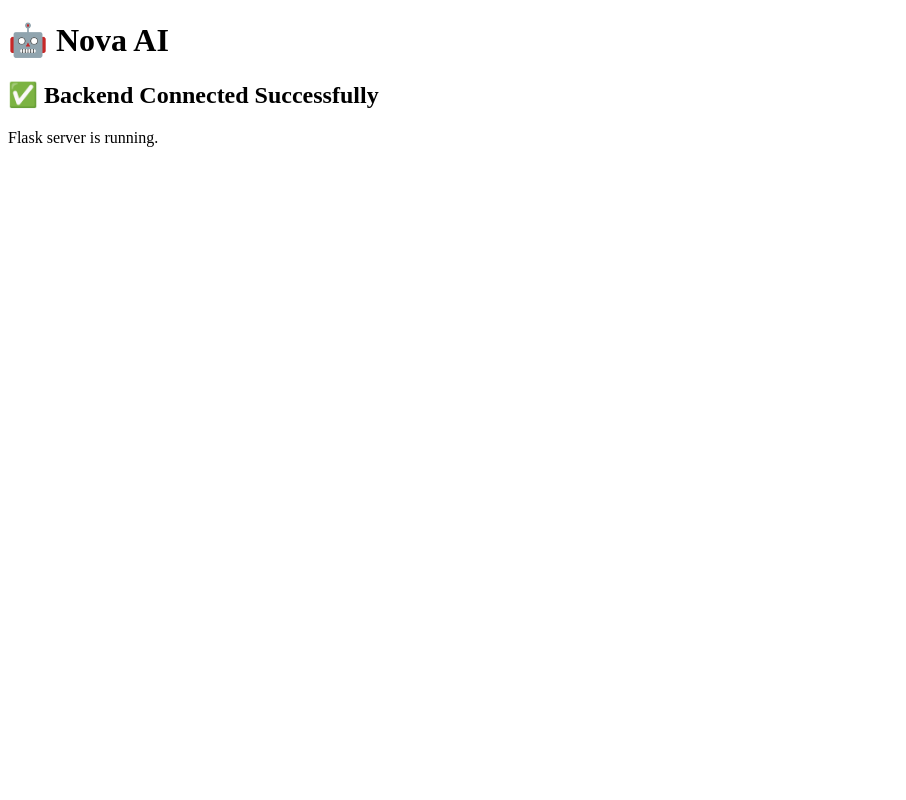
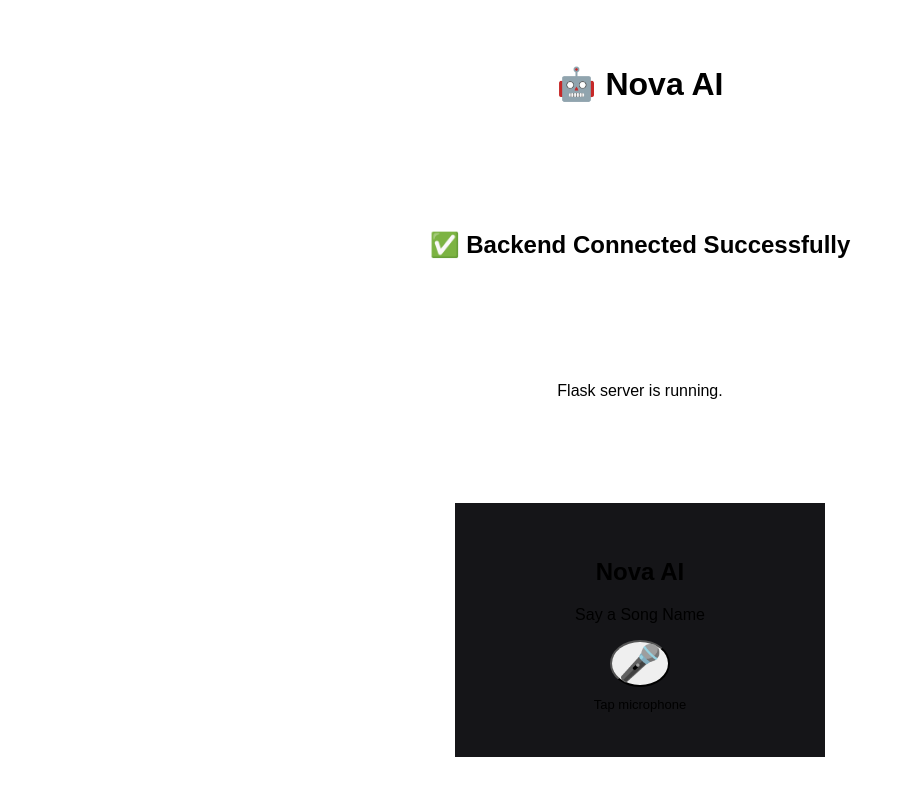
Before and after one commit to Mithra2620/Agent, a Flask app: page / in a window 1280 px wide. Shown: the whole page, without its empty margins (0-906 px from the left). Run offline with Flask 3, Linux system fonts and the light colour scheme.

Commit message:
Update index.html

```diff
--- a/app/templates/index.html
+++ b/app/templates/index.html
@@ -1,5 +1,7 @@
 <!DOCTYPE html>
 <html>
+
+
 
 <head>
     <title>Nova AI</title>
@@ -16,3 +18,54 @@
 </body>
 
 </html>
+<style>
+body {
+    margin :0;
+    height :100vh;
+    display : grid;
+    place-items:center;
+    background:#09090b
+    color:white;
+    font-family: Arial;
+}
+.card{
+    width:300px;
+    padding:35px;
+    text-align:center;
+    background :#151518;
+    border :1px solid #333
+    border-radius:25px
+
+}
+    .mic{
+        width:90px
+        height:90px
+        border:0;
+        border-radius:50%;
+        font-size:35px;
+        cursor:pointer;
+    }
+    .status{
+        margin-top:10px;
+        font-size:13px;
+    }
+    .song{
+        margin-top:10px;
+        font-size:13px;
+    }
+    .listening{
+        transform:scale(1.1);
+        box-shadow:0 0 0 10px #ffffff18;
+    }
+</style>
+<div class = "card">
+    <h2>Nova AI</h2>
+    <p>Say a Song Name</p>
+    <button id ="mic" class = "mic">
+    🎤
+    </button>
+    <div id = "status" class = "status">
+        Tap microphone
+    </div>
+    <div id = "song" class = "song"></div>
+</div>
```
